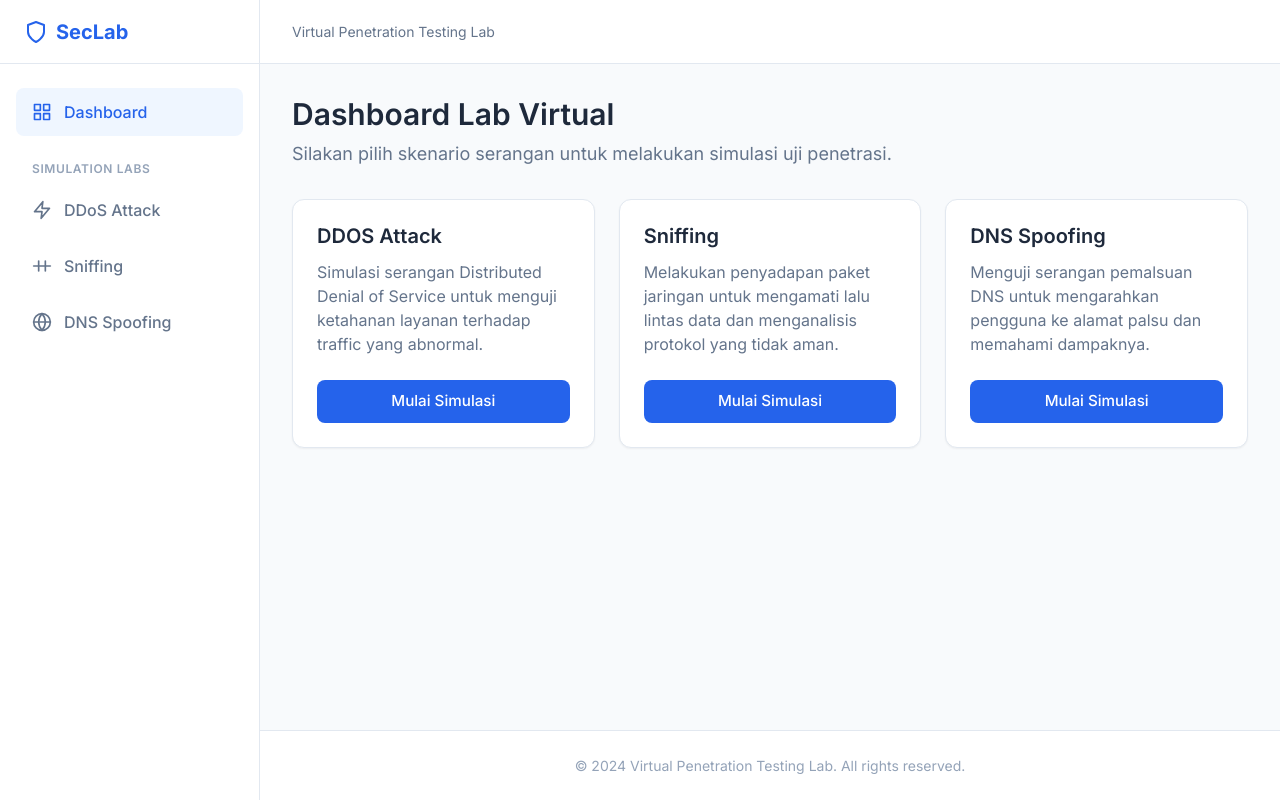
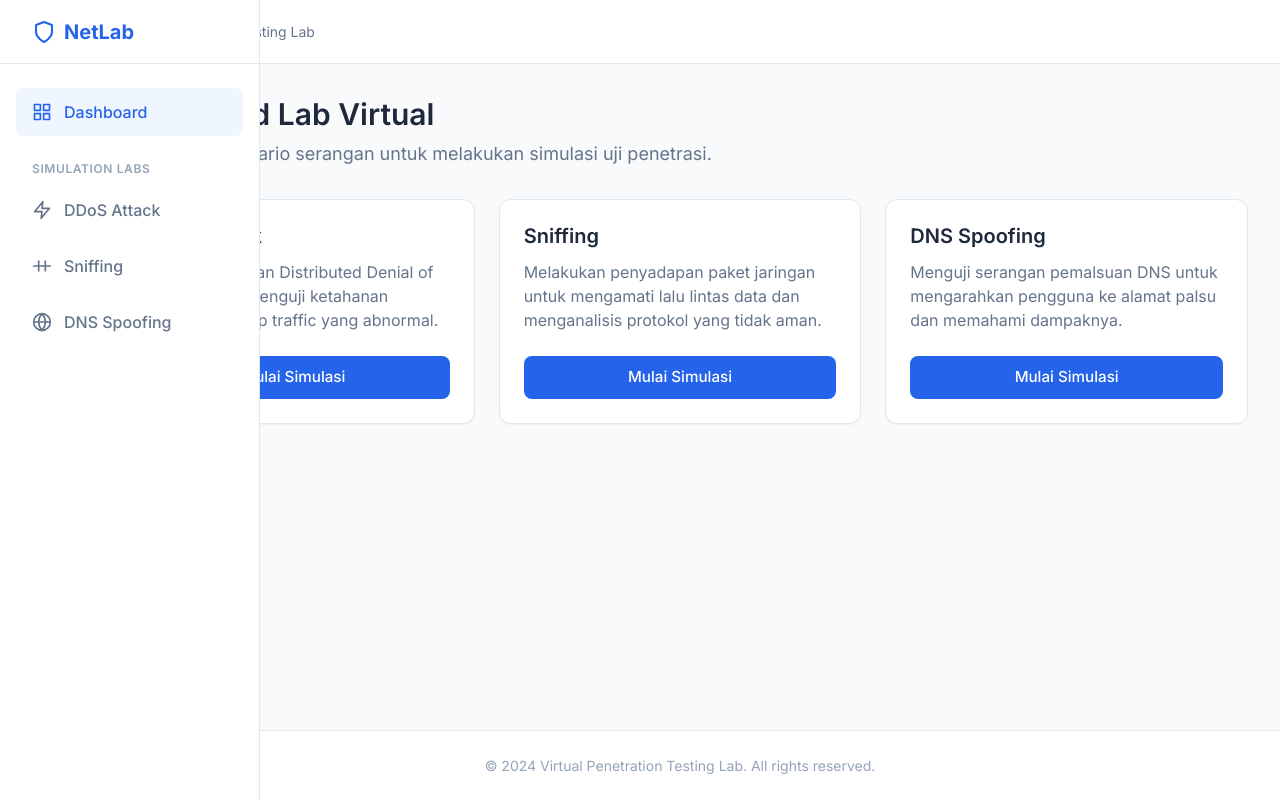
Before and after one commit to hillmydyan/TA-Lab-Virtual-Penetrasi-Jaringan, a Flask app: page / in a window 1280 px wide. Run offline with Flask 3, Linux system fonts and the light colour scheme.

Commit message:
update for collapsible sidebar

```diff
--- a/static/css/style.css
+++ b/static/css/style.css
@@ -25,6 +25,7 @@
 
     /* Dimensions */
     --sidebar-width: 260px;
+    --sidebar-width-collapsed: 80px;
     --navbar-height: 64px;
     --radius-sm: 0.375rem;
     --radius-md: 0.5rem;
@@ -76,7 +77,7 @@ h6 {
 
 /* Sidebar */
 .sidebar {
-    width: var(--sidebar-width);
+    width: var(--sidebar-width-collapsed);
     background: var(--bg-sidebar);
     border-right: 1px solid var(--border-color);
     position: fixed;
@@ -84,7 +85,13 @@ h6 {
     display: flex;
     flex-direction: column;
     z-index: 50;
-    transition: transform 0.3s ease;
+    transition: width 0.3s cubic-bezier(0.4, 0, 0.2, 1);
+    overflow: hidden;
+    white-space: nowrap;
+}
+
+.sidebar:hover {
+    width: var(--sidebar-width);
 }
 
 .sidebar-header {
@@ -139,15 +146,54 @@ h6 {
 .menu-icon {
     width: 20px;
     height: 20px;
+    min-width: 20px;
+    /* Prevent shrink */
 }
+
+/* Hide/Show Text on Hover */
+.logo-text,
+.link-text,
+.header-text {
+    opacity: 0;
+    visibility: hidden;
+    transition: opacity 0.2s ease, visibility 0.2s ease;
+    /* Delay appearance slightly so width grows first */
+    transition-delay: 0s;
+}
+
+.sidebar:hover .logo-text,
+.sidebar:hover .link-text,
+.sidebar:hover .header-text {
+    opacity: 1;
+    visibility: visible;
+    transition-delay: 0.1s;
+}
+
+/* Center icons when collapsed */
+.brand-logo {
+    justify-content: flex-start;
+    /* Icons stay left but container is small */
+    padding-left: 0.5rem;
+    /* Adjustment to center visual weight if needed, or keep standard padding */
+}
+
+.sidebar-header {
+    padding: 0 1.5rem;
+    /* Keep original padding, or adjust if it looks off collapsed */
+}
+
+/* When collapsed, hiding the text might make things jump if not carefully aligned.
+   The 'white-space: nowrap' on .sidebar handles the wrapping.
+   We just need to ensure the icon is always visible. */
 
 /* Main Content */
 .main-content {
     flex: 1;
-    margin-left: var(--sidebar-width);
+    margin-left: var(--sidebar-width-collapsed);
     display: flex;
     flex-direction: column;
     min-height: 100vh;
+    transition: margin-left 0.3s cubic-bezier(0.4, 0, 0.2, 1);
 }
 
 /* Navbar */
--- a/templates/includes/sidebar.html
+++ b/templates/includes/sidebar.html
@@ -5,7 +5,7 @@
                 stroke="currentColor" stroke-width="2" stroke-linecap="round" stroke-linejoin="round">
                 <path d="M12 22s8-4 8-10V5l-8-3-8 3v7c0 6 8 10 8 10z"></path>
             </svg>
-            SecLab
+            <span class="logo-text">NetLab</span>
         </a>
     </div>
 
@@ -19,19 +19,20 @@
                     <rect x="14" y="14" width="7" height="7"></rect>
                     <rect x="3" y="14" width="7" height="7"></rect>
                 </svg>
-                Dashboard
+                <span class="link-text">Dashboard</span>
             </a>
         </li>
         <li class="menu-item-header"
             style="padding: 1rem 1rem 0.5rem; font-size: 0.75rem; color: var(--text-light); text-transform: uppercase; letter-spacing: 0.05em; font-weight: 600;">
-            Simulation Labs</li>
+            <span class="header-text">Simulation Labs</span>
+        </li>
         <li class="menu-item">
             <a href="/lab/ddos" class="menu-link {% if 'ddos' in request.path %}active{% endif %}">
                 <svg class="menu-icon" xmlns="http://www.w3.org/2000/svg" width="24" height="24" viewBox="0 0 24 24"
                     fill="none" stroke="currentColor" stroke-width="2" stroke-linecap="round" stroke-linejoin="round">
                     <polygon points="13 2 3 14 12 14 11 22 21 10 12 10 13 2"></polygon>
                 </svg>
-                DDoS Attack
+                <span class="link-text">DDoS Attack</span>
             </a>
         </li>
         <li class="menu-item">
@@ -42,7 +43,7 @@
                     <path d="M16 6v12"></path>
                     <path d="M8 6v12"></path>
                 </svg>
-                Sniffing
+                <span class="link-text">Sniffing</span>
             </a>
         </li>
         <li class="menu-item">
@@ -55,7 +56,7 @@
                         d="M12 2a15.3 15.3 0 0 1 4 10 15.3 15.3 0 0 1-4 10 15.3 15.3 0 0 1-4-10 15.3 15.3 0 0 1 4-10z">
                     </path>
                 </svg>
-                DNS Spoofing
+                <span class="link-text">DNS Spoofing</span>
             </a>
         </li>
     </ul>
```
